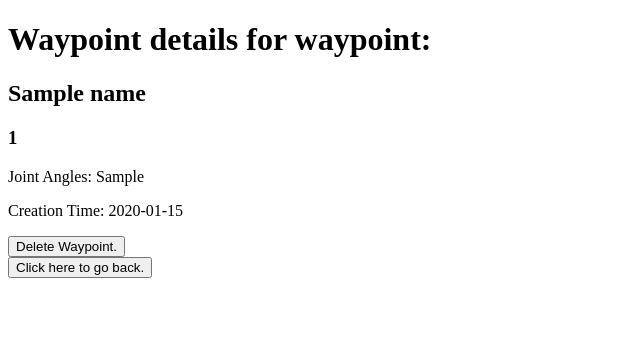
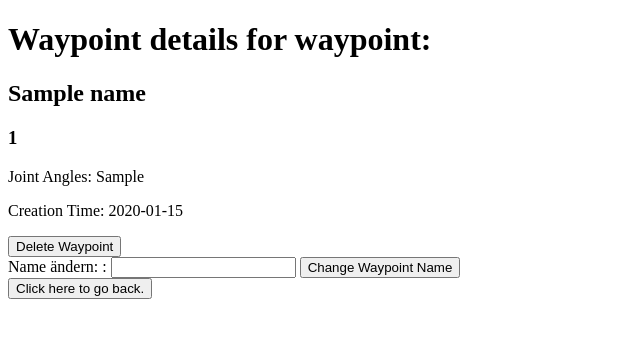
Before and after one commit to VladiRez/EVA, a Django app: template DPT/UI/process_ui/toolpath_manager/templates/toolpath_manager/waypoint_detail.html in a window 1280 px wide. Shown: the top 338 px of the page, without its empty margins (0-640 px from the left). Run offline with Django 4.2, Linux system fonts and the light colour scheme; tables that the repository leaves empty hold one stand-in row (values such as "Sample post"); the template is opened without the code that fills it: values that come from a table or form of the project are taken from there, most other values are stand-ins (such as "Sample title", 1, 10 or a date in 2020).

Commit message:
Eva Lock fix and UI change waypoint name

```diff
--- a/DPT/UI/process_ui/toolpath_manager/templates/toolpath_manager/waypoint_detail.html
+++ b/DPT/UI/process_ui/toolpath_manager/templates/toolpath_manager/waypoint_detail.html
@@ -25,12 +25,16 @@
             <li{% if message.tags %} class="{{ message.tags }}"{% endif %}>{{ message }}</li>
           {% endfor %}
         </ul>
-      {% else %}
-        <form action="{% url 'waypoint_delete' hash_id %}" method="POST">
+      {% endif %}
+      {% if not deleted %}
+        <form action="{% url 'waypoint_detail' hash_id %}" method="POST">
           {% csrf_token %}
-          <button type="submit">
-            Delete Waypoint.
-          </button>
+          <input type="submit" name="delete" value="Delete Waypoint"/>
+        </form>
+        <form action="{% url 'waypoint_detail' hash_id %}" method="POST">
+          {% csrf_token %}
+          {{ name_form }}
+          <input type="submit" name="change_name" value="Change Waypoint Name"/>
         </form>
       {% endif %}
 
--- a/DPT/UI/process_ui/toolpath_manager/views.py
+++ b/DPT/UI/process_ui/toolpath_manager/views.py
@@ -1,12 +1,14 @@
 from django.shortcuts import render
 from django.http import HttpResponse, Http404
 from django.contrib import messages
+from django import forms
 
 import time
 
 from dpt_module import DptModule, Requests, Responses, ReceiveTimeoutException
 
 ui_module = DptModule("ui")
+
 
 def index(request, reset=False):
     """
@@ -39,6 +41,7 @@ def index(request, reset=False):
 
     context = {"wps": wp_tuple, "errors": errors}
     return render(request, "toolpath_manager/index.html", context=context)
+
 
 def backdriving(request):
     """
@@ -74,15 +77,30 @@ def waypoint_detail(request, hash_id, delete=False):
     Detailed information regarding the selected waypoint.
     """
 
+    # INIT
+    ##############################################################################################
+
     ui_module.flush_queue()
     ui_module.transmit("op_data", (Requests.GET_WP, hash_id))
     errors = []
     joint_angles = None
     name = None
     creation_time = None
+    name_form = None
+
+    deleted = False
+
+    # GET WAYPOINT INFO
+    ###############################################################################################
+
     try:
         (sender, msg) = ui_module.receive(from_sender="op_data", timeout=100)
-        (ret_hash_id, name, joint_angles, creation_time) = msg
+
+        if msg[1] == Responses.NONEXISTENT_WAYPOINT:
+            ret_hash_id = msg[0]
+            errors.append("No Waypoint with given ID.")
+        else:
+            (ret_hash_id, name, joint_angles, creation_time) = msg
 
         # If wrong waypoint is returned
         if ret_hash_id != hash_id:
@@ -91,19 +109,59 @@ def waypoint_detail(request, hash_id, delete=False):
     except ReceiveTimeoutException:
         errors.append("Timeout: No Response from Database")
 
-    if delete:
-        try:
-            ui_module.transmit("op_data", (Requests.DEL_WP, hash_id))
-            (sender, msg) = ui_module.receive(from_sender="op_data",
-                    expected_msg=(Requests.DEL_WP, Responses.NONEXISTENT_WAYPOINT), timeout=100)
 
-            if msg == Requests.DEL_WP:
-                messages.info(request, "Waypoint successfully deleted.")
+    # DELETE WAYPOINT
+    ##############################################################################################
+
+    if request.method == "POST":
+        if "delete" in request.POST:
+            try:
+                ui_module.transmit("op_data", (Requests.DEL_WP, hash_id))
+                (sender, msg) = ui_module.receive(from_sender="op_data",
+                        expected_msg=(Requests.DEL_WP, Responses.NONEXISTENT_WAYPOINT), timeout=100)
+
+                if msg == Requests.DEL_WP:
+                    messages.info(request, "Waypoint successfully deleted.")
+                    deleted = True
+                else:
+                    errors.append(request, "Could not delete waypoint.")
+
+            except ReceiveTimeoutException:
+                errors.append("Timeout: No Response from Database")
+
+        elif "change_name" in request.POST:
+            name_form = ChangeNameForm(request.POST)
+            if not name_form.is_valid():
+                errors.append("Invalid Name.")
+
             else:
-                messages.info(request, "Could not delete waypoint.")
+                new_name = name_form.cleaned_data["new_name"]
+                name = new_name
+                ui_module.transmit("op_data", (Requests.CHANGE_WP_NAME, hash_id, new_name))
+                try:
+                    (sender, msg) = ui_module.receive(from_sender="op_data",
+                                                      expected_msg=(Requests.CHANGE_WP_NAME,),
+                                                      timeout=100)
 
-        except ReceiveTimeoutException:
-            errors.append("Timeout: No Response from Database")
+                    if msg == Responses.UNEXPECTED_FAILURE:
+                        errors.append("Unexpected Failure in Database")
+
+                    else:
+                        messages.info(request, "Name changed successfully!")
+
+                except ReceiveTimeoutException:
+                    errors.append("Timeout: No Response from Database")
+
+
+
+
+    # CONTEXT AND RETURN
+    ###############################################################################################
+
+    if name is not None:
+        name_form = ChangeNameForm({"new_name": name})
+    elif name_form is None:
+        name_form = ChangeNameForm()
 
     if creation_time is not None:
         # Convert time float to readable format
@@ -111,9 +169,15 @@ def waypoint_detail(request, hash_id, delete=False):
     else:
         timestr = None
 
-    context = {"hash_id": hash_id, "name": name, "joint_angles": joint_angles, "timestr": timestr}
+    context = {"deleted": deleted, "hash_id": hash_id, "name": name, "joint_angles": joint_angles,
+               "timestr": timestr, "name_form": name_form}
 
     return render(request, "toolpath_manager/waypoint_detail.html", context)
 
+
 def create_toolpath(request):
     return HttpResponse("Not yet implemented")
+
+
+class ChangeNameForm(forms.Form):
+    new_name = forms.CharField(label="Name ändern: ", max_length=80)
```
Also changed, not shown: DPT/CONTROL/dpt_module/src/dpt_module.py (+6 -2 lines), DPT/DATA/op_data/op_data.py (+10 -1 lines), DPT/INTERFACE/eva.py (+22 -3 lines).
